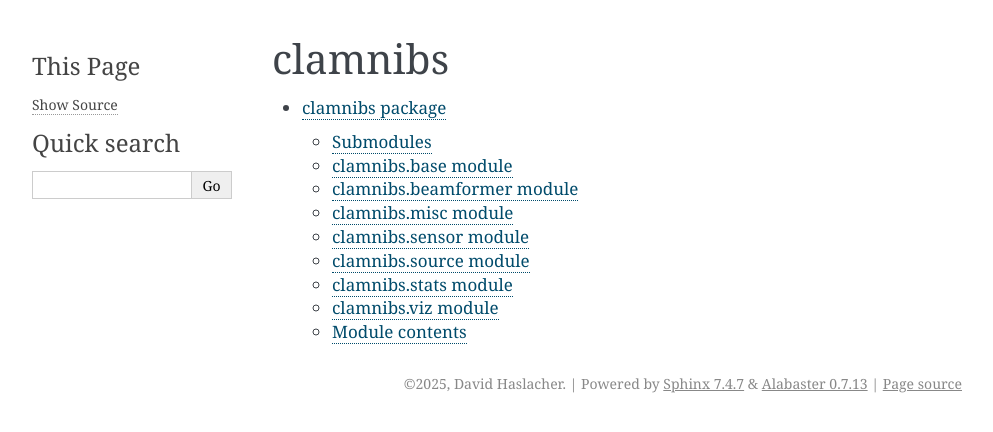
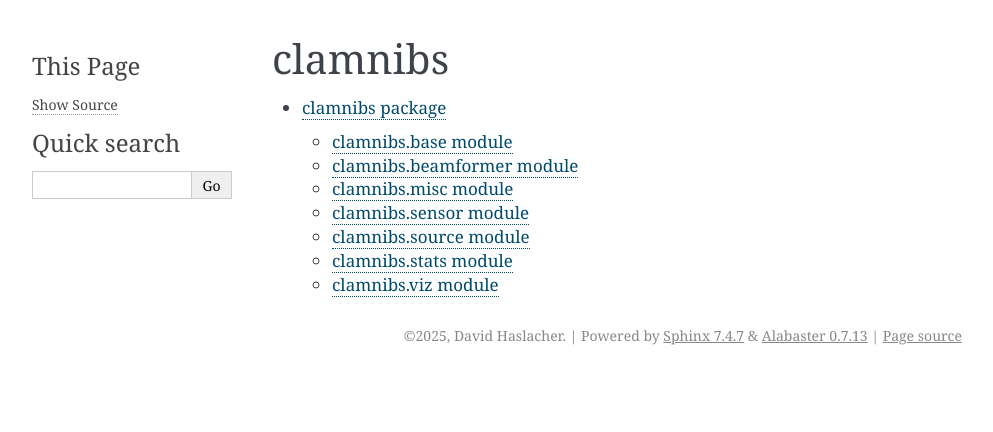
Before and after one commit to davidhaslacher/clam-nibs, a Sphinx documentation site: the page built from docs/modules.rst, in a window 1280 px wide. Shown: the top 432 px of the page, without its empty margins (148-1141 px from the left). Built offline with Sphinx 7.4.7, drawn with Linux system fonts in a browser that asks for light colours.

```diff
--- a/docs/clamnibs.rst
+++ b/docs/clamnibs.rst
@@ -1,8 +1,5 @@
 clamnibs package
 ================
-
-Submodules
-----------
 
 clamnibs.base module
 --------------------
@@ -59,11 +56,3 @@ clamnibs.viz module
    :members:
    :show-inheritance:
    :undoc-members:
-
-Module contents
----------------
-
-.. automodule:: clamnibs
-   :members:
-   :show-inheritance:
-   :undoc-members:
--- a/docs/index.rst
+++ b/docs/index.rst
@@ -10,7 +10,6 @@ CLAM-NIBS documentation
    :maxdepth: 2
    :caption: Contents:
 
-   modules
    clamnibs
 
 .. automodule:: clamnibs
```
Also changed, not shown: .readthedocs.yaml.
